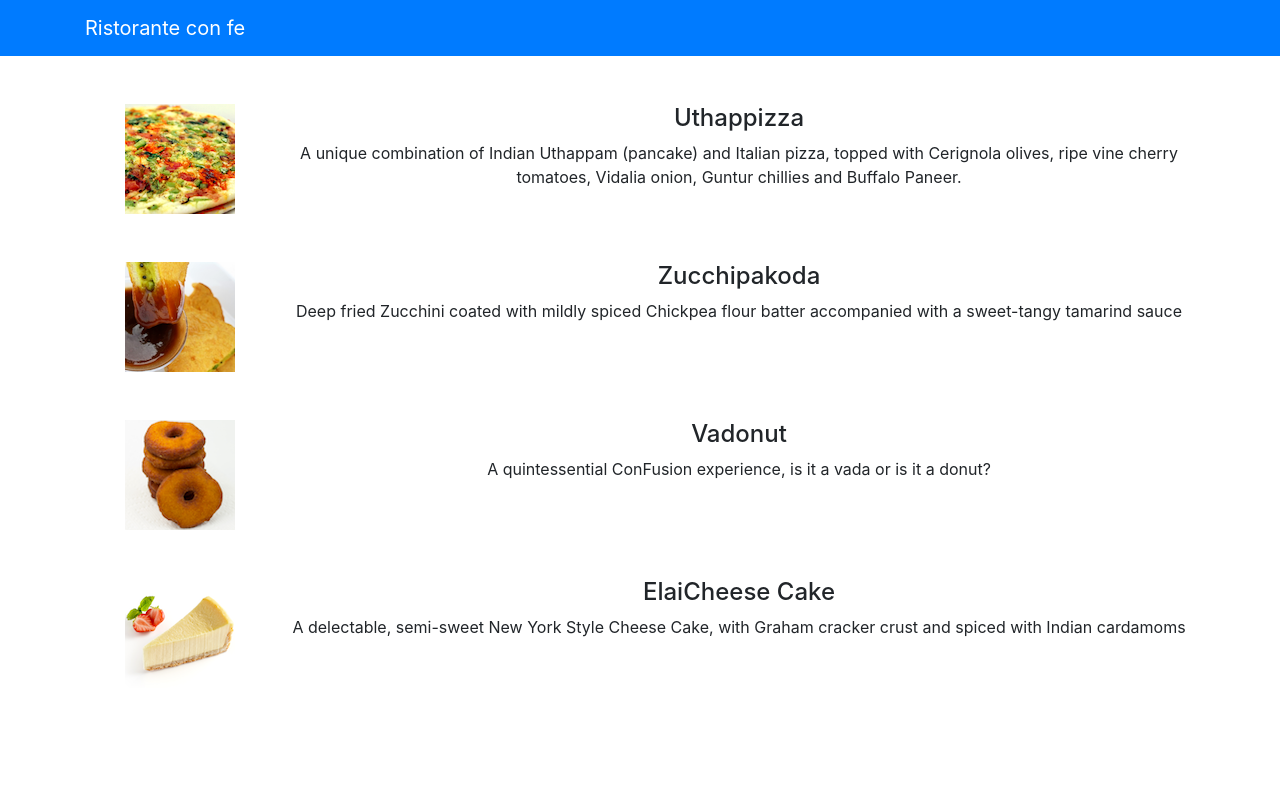
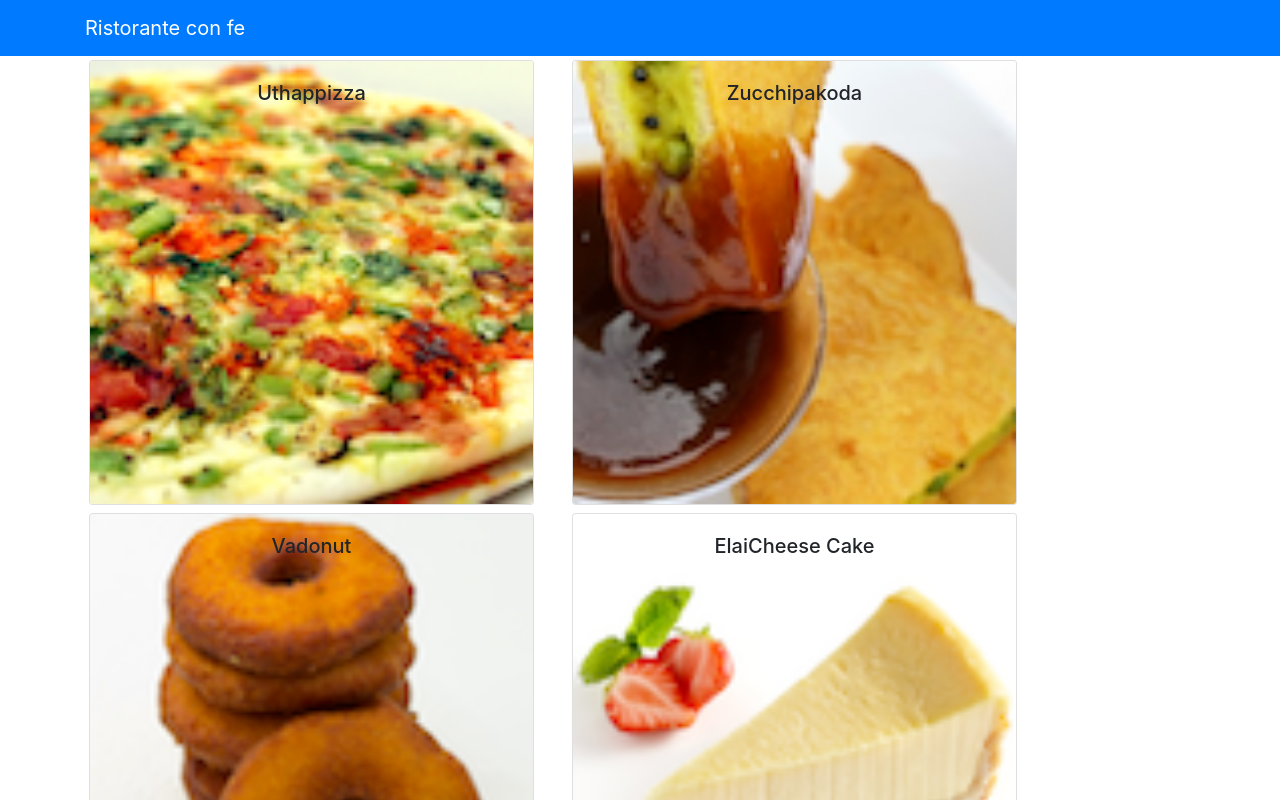
Before and after one commit to evolvingg/course_React, a React (Create React App) app: page / in a window 1280 px wide. Shown: the top 800 px of the page. Built offline with nearby package versions, Linux system fonts and the light colour scheme.

Commit message:
react components

```diff
--- a/src/App.js
+++ b/src/App.js
@@ -3,8 +3,16 @@ import logo from './logo.svg';
 import { Navbar , NavbarBrand } from 'reactstrap';
 import './App.css';
 import Menu from './components/MenuComponent';
+import {DISHES} from './shared/dishes';
 
 class App extends Component {
+
+  constructor(props) {
+    super(props);
+    this.state = {
+      dishes: DISHES
+    };
+  }
   render() {
     return (
       <div className="App">
@@ -13,7 +21,7 @@ class App extends Component {
             <NavbarBrand href="/">Ristorante con fe</NavbarBrand>
           </div>
         </Navbar>
-        <Menu />
+        <Menu dishes={this.state.dishes}/>
       </div>
     );
   }
--- a/src/components/MenuComponent.js
+++ b/src/components/MenuComponent.js
@@ -1,69 +1,60 @@
 import React from 'react';
 import { Media } from 'reactstrap';
+import { Card, CardImg, CardImgOverlay, CardText, CardBody, CardTitle} from 'reactstrap';
 
 class Menu extends React.Component {
     constructor(props){
         super(props);
-        this.state = {
-            dishes: [
-                {
-                  id: 0,
-                  name:'Uthappizza',
-                  image: 'assets/images/uthappizza.png',
-                  category: 'mains',
-                  label:'Hot',
-                  price:'4.99',
-                  description:'A unique combination of Indian Uthappam (pancake) and Italian pizza, topped with Cerignola olives, ripe vine cherry tomatoes, Vidalia onion, Guntur chillies and Buffalo Paneer.'                        },
-               {
-                  id: 1,
-                  name:'Zucchipakoda',
-                  image: 'assets/images/zucchipakoda.png',
-                  category: 'appetizer',
-                  label:'',
-                  price:'1.99',
-                  description:'Deep fried Zucchini coated with mildly spiced Chickpea flour batter accompanied with a sweet-tangy tamarind sauce'                        },
-               {
-                  id: 2,
-                  name:'Vadonut',
-                  image: 'assets/images/vadonut.png',
-                  category: 'appetizer',
-                  label:'New',
-                  price:'1.99',
-                  description:'A quintessential ConFusion experience, is it a vada or is it a donut?'                        },
-               {
-                  id: 3,
-                  name:'ElaiCheese Cake',
-                  image: 'assets/images/elaicheesecake.png',
-                  category: 'dessert',
-                  label:'',
-                  price:'2.99',
-                  description:'A delectable, semi-sweet New York Style Cheese Cake, with Graham cracker crust and spiced with Indian cardamoms'                        }
-               ],
-        };
+        this.state={
+            selectedDish : null
+        }
+    }
+
+    showImg(imgText) {
+        this.setState({
+            selectedDish: imgText
+        });
+        console.log(this.state);
+    }
+    renderDish(dish){
+        if(dish!==null){
+            return (
+                <Card>
+                    <CardImg width="100%" src={dish.image}/>
+                    <CardBody>
+                        <CardTitle>{dish.name}</CardTitle>
+                        <CardText>{dish.description}</CardText>
+                    </CardBody>
+                </Card>
+            );
+        }
+        else {
+            return (<div></div>);
+        }
     }
 
     render(){
-        const menu = this.state.dishes.map((dish)=>{
+        const menu = this.props.dishes.map((dish)=>{
             return (
-                <div key={dish.id} className="col-12 mt-5">
-                    <Media tag="li">
-                        <Media left middle>
-                            <Media object src={dish.image} alt={dish.name} />
-                        </Media>
-                        <Media body className="ml-5">
-                            <Media heading>{dish.name}</Media>
-                            <p>{dish.description}</p>
-                        </Media>
-                    </Media>
+                <div className="col-12 col-md-5 m-1">
+                    <Card key={dish.id} onClick={()=>this.showImg(dish)}>
+                        <CardImg width="100%" src={dish.image} alt={dish.name} />
+                        <CardImgOverlay>
+                            <CardTitle>{dish.name}</CardTitle>
+                        </CardImgOverlay>
+                    </Card>
                 </div>
             );
         })
         return (
             <div className="container">
                 <div className="row">
-                    <Media list>
                         {menu}
-                    </Media>
+                </div>
+                <div className="row">
+                    <div className="col-12 col-md-5 m-1">
+                        {this.renderDish(this.state.selectedDish)}
+                    </div>
                 </div>
             </div>
         );
--- /dev/null
+++ b/src/shared/dishes.js
@@ -0,0 +1,186 @@
+export const DISHES =
+    [
+        {
+        id: 0,
+        name:'Uthappizza',
+        image: 'assets/images/uthappizza.png',
+        category: 'mains',
+        label:'Hot',
+        price:'4.99',
+        description:'A unique combination of Indian Uthappam (pancake) and Italian pizza, topped with Cerignola olives, ripe vine cherry tomatoes, Vidalia onion, Guntur chillies and Buffalo Paneer.',
+        comments: [
+            {
+            id: 0,
+            rating: 5,
+            comment: "Imagine all the eatables, living in conFusion!",
+            author: "John Lemon",
+            date: "2012-10-16T17:57:28.556094Z"
+            },
+            {
+            id: 1,
+            rating: 4,
+            comment: "Sends anyone to heaven, I wish I could get my mother-in-law to eat it!",
+            author: "Paul McVites",
+            date: "2014-09-05T17:57:28.556094Z"
+            },
+            {
+            id: 2,
+            rating: 3,
+            comment: "Eat it, just eat it!",
+            author: "Michael Jaikishan",
+            date: "2015-02-13T17:57:28.556094Z"
+            },
+            {
+            id: 3,
+            rating: 4,
+            comment: "Ultimate, Reaching for the stars!",
+            author: "Ringo Starry",
+            date: "2013-12-02T17:57:28.556094Z"
+            },
+            {
+            id: 4,
+            rating: 2,
+            comment: "It's your birthday, we're gonna party!",
+            author: "25 Cent",
+            date: "2011-12-02T17:57:28.556094Z"
+            }
+        ]                        },
+        {
+        id: 1,
+        name:'Zucchipakoda',
+        image: 'assets/images/zucchipakoda.png',
+        category: 'appetizer',
+        label:'',
+        price:'1.99',
+        description:'Deep fried Zucchini coated with mildly spiced Chickpea flour batter accompanied with a sweet-tangy tamarind sauce',
+        comments: [
+            {
+            id: 0,
+            rating: 5,
+            comment: "Imagine all the eatables, living in conFusion!",
+            author: "John Lemon",
+            date: "2012-10-16T17:57:28.556094Z"
+            },
+            {
+            id: 1,
+            rating: 4,
+            comment: "Sends anyone to heaven, I wish I could get my mother-in-law to eat it!",
+            author: "Paul McVites",
+            date: "2014-09-05T17:57:28.556094Z"
+            },
+            {
+            id: 2,
+            rating: 3,
+            comment: "Eat it, just eat it!",
+            author: "Michael Jaikishan",
+            date: "2015-02-13T17:57:28.556094Z"
+            },
+            {
+            id: 3,
+            rating: 4,
+            comment: "Ultimate, Reaching for the stars!",
+            author: "Ringo Starry",
+            date: "2013-12-02T17:57:28.556094Z"
+            },
+            {
+            id: 4,
+            rating: 2,
+            comment: "It's your birthday, we're gonna party!",
+            author: "25 Cent",
+            date: "2011-12-02T17:57:28.556094Z"
+            }
+        ]
+        },
+        {
+        id: 2,
+        name:'Vadonut',
+        image: 'assets/images/vadonut.png',
+        category: 'appetizer',
+        label:'New',
+        price:'1.99',
+        description:'A quintessential ConFusion experience, is it a vada or is it a donut?',
+        comments: [
+            {
+            id: 0,
+            rating: 5,
+            comment: "Imagine all the eatables, living in conFusion!",
+            author: "John Lemon",
+            date: "2012-10-16T17:57:28.556094Z"
+            },
+            {
+            id: 1,
+            rating: 4,
+            comment: "Sends anyone to heaven, I wish I could get my mother-in-law to eat it!",
+            author: "Paul McVites",
+            date: "2014-09-05T17:57:28.556094Z"
+            },
+            {
+            id: 2,
+            rating: 3,
+            comment: "Eat it, just eat it!",
+            author: "Michael Jaikishan",
+            date: "2015-02-13T17:57:28.556094Z"
+            },
+            {
+            id: 3,
+            rating: 4,
+            comment: "Ultimate, Reaching for the stars!",
+            author: "Ringo Starry",
+            date: "2013-12-02T17:57:28.556094Z"
+            },
+            {
+            id: 4,
+            rating: 2,
+            comment: "It's your birthday, we're gonna party!",
+            author: "25 Cent",
+            date: "2011-12-02T17:57:28.556094Z"
+            }
+        ]
+        },
+        {
+        id: 3,
+        name:'ElaiCheese Cake',
+        image: 'assets/images/elaicheesecake.png',
+        category: 'dessert',
+        label:'',
+        price:'2.99',
+        description:'A delectable, semi-sweet New York Style Cheese Cake, with Graham cracker crust and spiced with Indian cardamoms',
+        comments: [
+            {
+            id: 0,
+            rating: 5,
+            comment: "Imagine all the eatables, living in conFusion!",
+            author: "John Lemon",
+            date: "2012-10-16T17:57:28.556094Z"
+            },
+            {
+            id: 1,
+            rating: 4,
+            comment: "Sends anyone to heaven, I wish I could get my mother-in-law to eat it!",
+            author: "Paul McVites",
+            date: "2014-09-05T17:57:28.556094Z"
+            },
+            {
+            id: 2,
+            rating: 3,
+            comment: "Eat it, just eat it!",
+            author: "Michael Jaikishan",
+            date: "2015-02-13T17:57:28.556094Z"
+            },
+            {
+            id: 3,
+            rating: 4,
+            comment: "Ultimate, Reaching for the stars!",
+            author: "Ringo Starry",
+            date: "2013-12-02T17:57:28.556094Z"
+            },
+            {
+            id: 4,
+            rating: 2,
+            comment: "It's your birthday, we're gonna party!",
+            author: "25 Cent",
+            date: "2011-12-02T17:57:28.556094Z"
+            }
+        ]
+        }
+    ];
```
Also changed, not shown: 1 other file (tests, documents, lock files or other folders).
